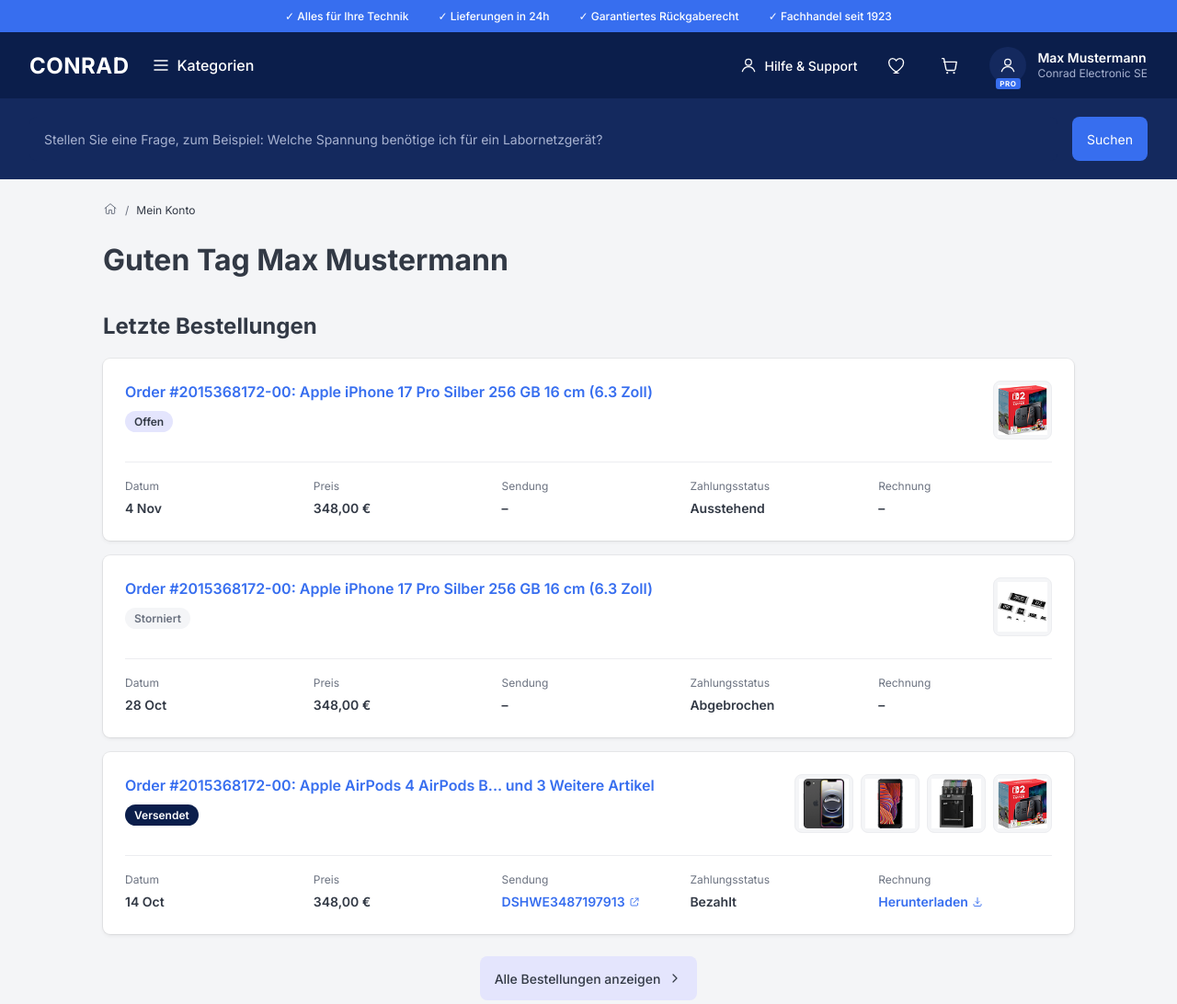
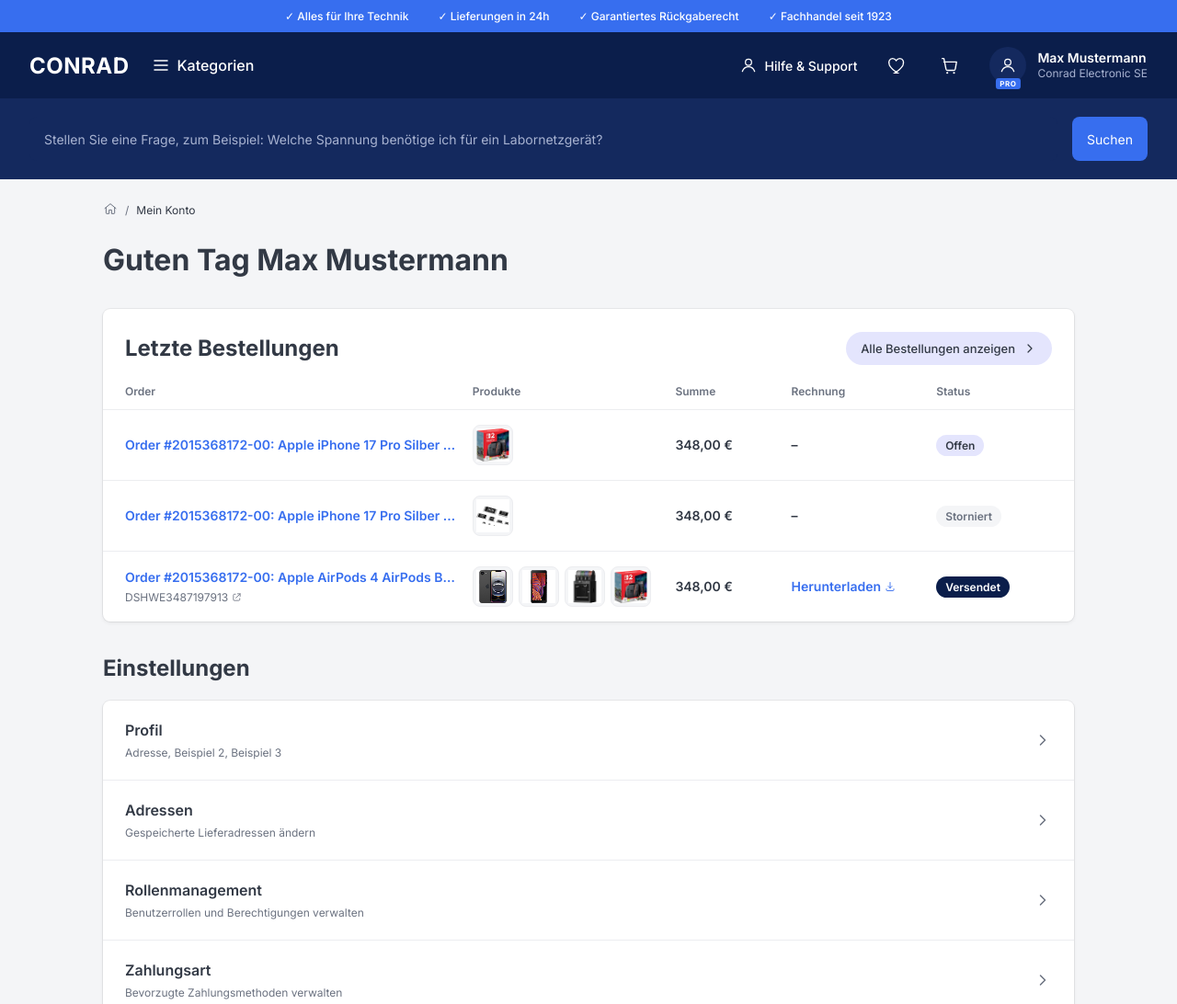
Before and after one commit to 3xzs/OverviewRedesign, a plain HTML site: page index.html in a window 1280 px wide. Shown: the top 1092 px of the page at 92% size. Drawn offline with Linux system fonts and the light colour scheme.

Commit message:
Changed order section

```diff
--- a/index.html
+++ b/index.html
@@ -211,31 +211,71 @@
     margin: 0 0 16px;
   }
 
-  /* Order cards */
-  .order-card {
+  /* Orders table card */
+  .orders-card {
     background: var(--color-bg-card);
     border-radius: var(--radius-card);
     box-shadow: 0 0 0 1px rgba(0,0,0,0.06), 0 2px 4px rgba(0,0,0,0.06);
-    padding: 24px;
-    margin-bottom: 16px;
+    overflow: hidden;
+    margin-bottom: 32px;
   }
-  .order-top {
+  .orders-card-header {
     display: flex;
+    align-items: center;
     justify-content: space-between;
-    align-items: flex-start;
     gap: 16px;
-    padding-bottom: 24px;
+    padding: 24px 24px 20px;
+  }
+  .orders-card-header .section-title { margin: 0; }
+  .orders-card-header .btn-show-all {
+    height: 36px;
+    padding: 0 16px;
+    border-radius: 999px;
+    font-size: 13px;
+  }
+
+  .orders-table-head,
+  .order-row {
+    display: grid;
+    grid-template-columns: minmax(240px, 2.3fr) minmax(140px, 1.3fr) minmax(90px, 0.7fr) minmax(120px, 0.9fr) minmax(110px, 0.8fr);
+    gap: 16px;
+    align-items: center;
+    padding: 0 24px;
+  }
+  .orders-table-head {
+    padding-bottom: 12px;
     border-bottom: 1px solid #ECEDF0;
-    margin-bottom: 16px;
+    font-size: 12px;
+    font-weight: 600;
+    color: var(--color-text-muted);
   }
-  .order-title-block { display: flex; flex-direction: column; gap: 8px; }
+  .order-row {
+    padding-top: 16px;
+    padding-bottom: 16px;
+    border-bottom: 1px solid #ECEDF0;
+  }
+  .order-row:last-child { border-bottom: none; }
+
   .order-title {
-    font-size: 16px;
-    line-height: 25px;
+    display: block;
+    font-size: 14px;
+    line-height: 20px;
     font-weight: 600;
     color: var(--color-primary);
+    white-space: nowrap;
+    overflow: hidden;
+    text-overflow: ellipsis;
   }
   .order-title:hover { color: var(--color-primary-hover); }
+  .order-track {
+    display: inline-flex;
+    align-items: center;
+    gap: 4px;
+    margin-top: 4px;
+    font-size: 12px;
+    color: var(--color-text-muted);
+  }
+
   .status-badge {
     display: inline-flex;
     align-items: center;
@@ -252,12 +292,12 @@
 
   .order-thumbs {
     display: flex;
-    gap: 8px;
+    gap: 6px;
     flex-shrink: 0;
   }
   .order-thumbs .thumb {
-    width: 64px;
-    height: 64px;
+    width: 44px;
+    height: 44px;
     border-radius: 8px;
     background: #F4F5F7;
     border: 1px solid #ECEDF0;
@@ -266,7 +306,7 @@
     justify-content: center;
     flex-shrink: 0;
     overflow: hidden;
-    padding: 4px;
+    padding: 3px;
   }
   .order-thumbs .thumb img {
     max-width: 100%;
@@ -274,17 +314,6 @@
     object-fit: contain;
   }
 
-  .order-details {
-    display: grid;
-    grid-template-columns: repeat(5, 1fr);
-    gap: 16px;
-  }
-  .order-detail-label {
-    font-size: 12px;
-    line-height: 19px;
-    color: var(--color-text-muted);
-    margin-bottom: 4px;
-  }
   .order-detail-value {
     font-size: 14px;
     line-height: 22px;
@@ -299,11 +328,6 @@
   }
   .order-detail-value.link:hover { color: var(--color-primary-hover); }
 
-  .show-all-wrap {
-    display: flex;
-    justify-content: center;
-    margin: 24px 0 48px;
-  }
   .btn-show-all {
     background: var(--color-secondary);
     color: var(--color-text-default);
@@ -345,12 +369,29 @@
   .chevron { color: var(--color-text-muted); flex-shrink: 0; margin-left: 16px; }
 
   @media (max-width: 900px) {
-    .order-details { grid-template-columns: repeat(2, 1fr); }
+    .orders-table-head .order-cell-invoice,
+    .order-cell-invoice { display: none; }
+    .orders-table-head,
+    .order-row {
+      grid-template-columns: minmax(200px, 2fr) minmax(120px, 1.2fr) minmax(80px, 0.7fr) minmax(90px, 0.8fr);
+    }
   }
   @media (max-width: 640px) {
     .utility-bar { display: none; }
     .container { padding: 16px 16px 48px; }
-    .order-top { flex-direction: column; }
+    .orders-card-header { flex-direction: column; align-items: flex-start; gap: 12px; }
+    .orders-table-head { display: none; }
+    .order-row {
+      display: flex;
+      flex-direction: column;
+      align-items: flex-start;
+      gap: 8px;
+      padding: 16px;
+    }
+    .order-cell-order { order: 1; }
+    .order-cell-status { order: 2; }
+    .order-cell-products { order: 3; }
+    .order-cell-sum, .order-cell-invoice { order: 4; }
   }
 </style>
 </head>
@@ -412,89 +453,79 @@
 
     <h1 class="page-title">Guten Tag Max Mustermann</h1>
 
+    <div class="orders-card">
+      <div class="orders-card-header">
         <h2 class="section-title">Letzte Bestellungen</h2>
+        <button class="btn btn-show-all">
+          Alle Bestellungen anzeigen
+          <svg width="16" height="16" viewBox="0 0 24 24" fill="none"><path d="m9 6 6 6-6 6" stroke="#323945" stroke-width="1.8" stroke-linecap="round" stroke-linejoin="round"/></svg>
+        </button>
+      </div>
+
+      <div class="orders-table-head">
+        <div>Order</div>
+        <div>Produkte</div>
+        <div>Summe</div>
+        <div>Rechnung</div>
+        <div>Status</div>
+      </div>
 
       <!-- Order 1 -->
-    <div class="order-card">
-      <div class="order-top">
-        <div class="order-title-block">
+      <div class="order-row">
+        <div class="order-cell-order">
           <a class="order-title" href="#">Order #2015368172-00: Apple iPhone 17 Pro Silber 256 GB 16 cm (6.3 Zoll)</a>
-          <span class="status-badge status-open">Offen</span>
         </div>
+        <div class="order-cell-products">
           <div class="order-thumbs">
             <div class="thumb" title="Nintendo Switch 2">
               <img src="images/switch2.png" alt="Nintendo Switch 2">
             </div>
           </div>
         </div>
-      <div class="order-details">
-        <div>
-          <div class="order-detail-label">Datum</div>
-          <div class="order-detail-value">4 Nov</div>
+        <div class="order-cell-sum">
+          <span class="order-detail-value">348,00 &euro;</span>
         </div>
-        <div>
-          <div class="order-detail-label">Preis</div>
-          <div class="order-detail-value">348,00 &euro;</div>
+        <div class="order-cell-invoice">
+          <span class="order-detail-value">&ndash;</span>
         </div>
-        <div>
-          <div class="order-detail-label">Sendung</div>
-          <div class="order-detail-value">&ndash;</div>
-        </div>
-        <div>
-          <div class="order-detail-label">Zahlungsstatus</div>
-          <div class="order-detail-value">Ausstehend</div>
-        </div>
-        <div>
-          <div class="order-detail-label">Rechnung</div>
-          <div class="order-detail-value">&ndash;</div>
-        </div>
+        <div class="order-cell-status">
+          <span class="status-badge status-open">Offen</span>
         </div>
       </div>
 
       <!-- Order 2 -->
-    <div class="order-card">
-      <div class="order-top">
-        <div class="order-title-block">
+      <div class="order-row">
+        <div class="order-cell-order">
           <a class="order-title" href="#">Order #2015368172-00: Apple iPhone 17 Pro Silber 256 GB 16 cm (6.3 Zoll)</a>
-          <span class="status-badge status-cancelled">Storniert</span>
         </div>
+        <div class="order-cell-products">
           <div class="order-thumbs">
             <div class="thumb" title="Yageo Widerstand">
               <img src="images/yageo.png" alt="Yageo Widerstand">
             </div>
           </div>
         </div>
-      <div class="order-details">
-        <div>
-          <div class="order-detail-label">Datum</div>
-          <div class="order-detail-value">28 Oct</div>
+        <div class="order-cell-sum">
+          <span class="order-detail-value">348,00 &euro;</span>
         </div>
-        <div>
-          <div class="order-detail-label">Preis</div>
-          <div class="order-detail-value">348,00 &euro;</div>
+        <div class="order-cell-invoice">
+          <span class="order-detail-value">&ndash;</span>
         </div>
-        <div>
-          <div class="order-detail-label">Sendung</div>
-          <div class="order-detail-value">&ndash;</div>
-        </div>
-        <div>
-          <div class="order-detail-label">Zahlungsstatus</div>
-          <div class="order-detail-value">Abgebrochen</div>
-        </div>
-        <div>
-          <div class="order-detail-label">Rechnung</div>
-          <div class="order-detail-value">&ndash;</div>
-        </div>
+        <div class="order-cell-status">
+          <span class="status-badge status-cancelled">Storniert</span>
         </div>
       </div>
 
       <!-- Order 3 -->
-    <div class="order-card">
-      <div class="order-top">
-        <div class="order-title-block">
+      <div class="order-row">
+        <div class="order-cell-order">
           <a class="order-title" href="#">Order #2015368172-00: Apple AirPods 4 AirPods B... und 3 Weitere Artikel</a>
-          <span class="status-badge status-shipped">Versendet</span>
+          <div class="order-track">
+            DSHWE3487197913
+            <svg width="11" height="11" viewBox="0 0 24 24" fill="none"><path d="M14 4h6v6M20 4 10 14M9 5H6a2 2 0 0 0-2 2v11a2 2 0 0 0 2 2h11a2 2 0 0 0 2-2v-3" stroke="#6B7280" stroke-width="1.8" stroke-linecap="round" stroke-linejoin="round"/></svg>
           </div>
+        </div>
+        <div class="order-cell-products">
           <div class="order-thumbs">
             <div class="thumb" title="Apple iPhone">
               <img src="images/iphone.png" alt="Apple iPhone">
@@ -510,39 +541,18 @@
             </div>
           </div>
         </div>
-      <div class="order-details">
-        <div>
-          <div class="order-detail-label">Datum</div>
-          <div class="order-detail-value">14 Oct</div>
+        <div class="order-cell-sum">
+          <span class="order-detail-value">348,00 &euro;</span>
         </div>
-        <div>
-          <div class="order-detail-label">Preis</div>
-          <div class="order-detail-value">348,00 &euro;</div>
+        <div class="order-cell-invoice">
+          <span class="order-detail-value link">Herunterladen
+            <svg width="12" height="12" viewBox="0 0 24 24" fill="none"><path d="M12 3v12m0 0-4-4m4 4 4-4M4 17v2a2 2 0 0 0 2 2h12a2 2 0 0 0 2-2v-2" stroke="#376EEF" stroke-width="1.8" stroke-linecap="round" stroke-linejoin="round"/></svg>
+          </span>
         </div>
-        <div>
-          <div class="order-detail-label">Sendung</div>
-          <div class="order-detail-value link">DSHWE3487197913
-            <svg width="12" height="12" viewBox="0 0 24 24" fill="none"><path d="M14 4h6v6M20 4 10 14M9 5H6a2 2 0 0 0-2 2v11a2 2 0 0 0 2 2h11a2 2 0 0 0 2-2v-3" stroke="#376EEF" stroke-width="1.8" stroke-linecap="round" stroke-linejoin="round"/></svg>
+        <div class="order-cell-status">
+          <span class="status-badge status-shipped">Versendet</span>
         </div>
       </div>
-        <div>
-          <div class="order-detail-label">Zahlungsstatus</div>
-          <div class="order-detail-value">Bezahlt</div>
-        </div>
-        <div>
-          <div class="order-detail-label">Rechnung</div>
-          <div class="order-detail-value link">Herunterladen
-            <svg width="12" height="12" viewBox="0 0 24 24" fill="none"><path d="M12 3v12m0 0-4-4m4 4 4-4M4 17v2a2 2 0 0 0 2 2h12a2 2 0 0 0 2-2v-2" stroke="#376EEF" stroke-width="1.8" stroke-linecap="round" stroke-linejoin="round"/></svg>
-          </div>
-        </div>
-      </div>
-    </div>
-
-    <div class="show-all-wrap">
-      <button class="btn btn-show-all">
-        Alle Bestellungen anzeigen
-        <svg width="16" height="16" viewBox="0 0 24 24" fill="none"><path d="m9 6 6 6-6 6" stroke="#323945" stroke-width="1.8" stroke-linecap="round" stroke-linejoin="round"/></svg>
-      </button>
     </div>
 
     <h2 class="section-title">Einstellungen</h2>
```
Lines whose indentation alone changed are shown as unchanged.
